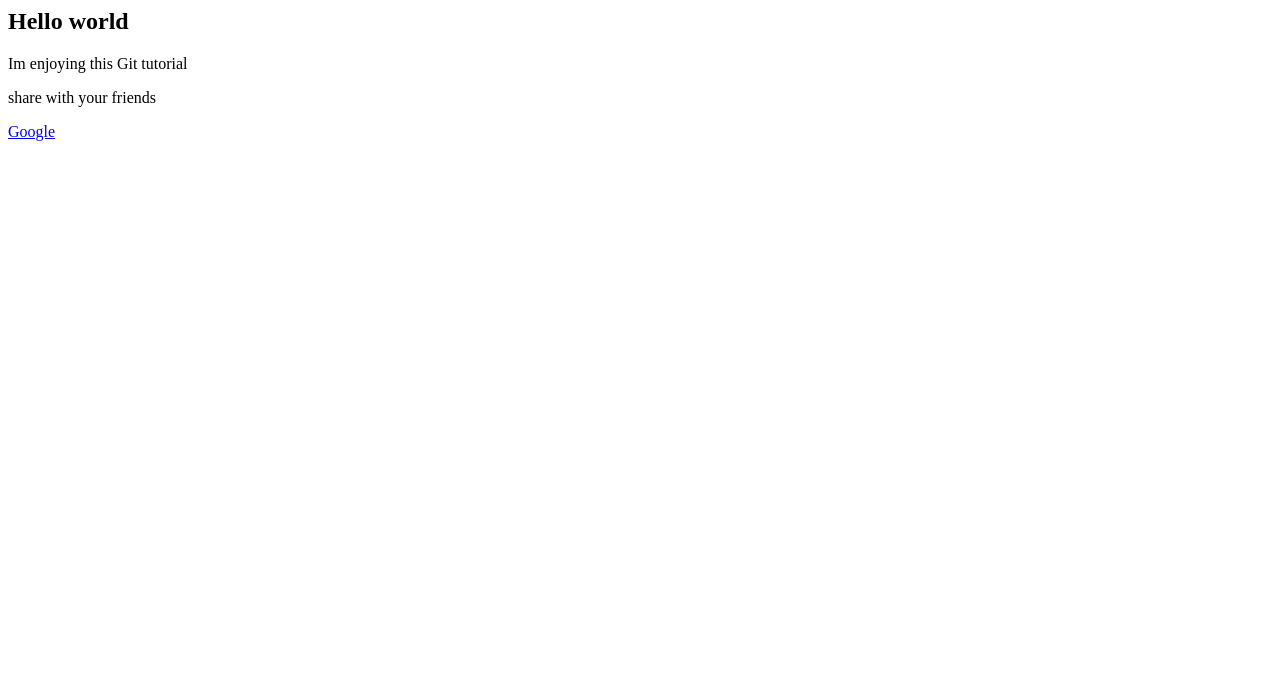
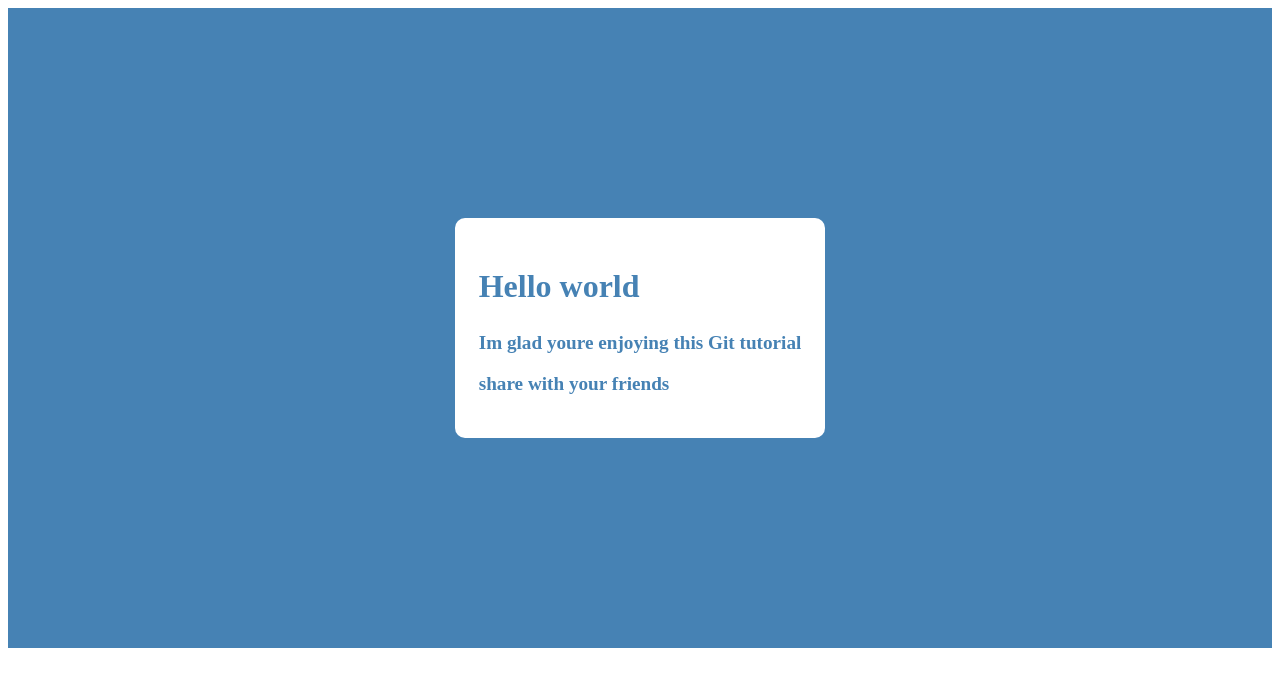
Before and after one commit to VilmaScript/git-demo, a plain HTML site: page index.html in a window 1280 px wide. Drawn offline with Linux system fonts and the light colour scheme.

Commit message:
Added a little styling

```diff
--- a/index.html
+++ b/index.html
@@ -1,4 +1,19 @@
-<h2> Hello world</h2>
-<p>Im enjoying this Git tutorial</p>
-<p>share with your friends</p>
-<a href="#">Google</a>
+<!DOCTYPE html>
+<html lang="en">
+<head>
+ <meta charset="UTF-8">
+ <meta http-equiv="X-UA-Compatible" content="IE=edge">
+ <meta name="viewport" content="width=device-width, initial-scale=1.0">
+ <link rel="stylesheet" href="style.css">
+ <title>Git demo</title>
+</head>
+<body>
+ <div class="container">
+  <div class="content">
+   <h2> Hello world</h2>
+ <p>Im glad youre enjoying this Git tutorial</p>
+ <p>share with your friends</p>
+  </div>
+ </div>
+</body>
+</html>
--- a/style.css
+++ b/style.css
@@ -0,0 +1,20 @@
+.container {
+ display: flex;
+ align-items: center;
+ justify-content: center;
+ height: 80vh;
+ background: steelblue;
+}
+.content {
+ background: #fff;
+ padding: 1.5em;
+ color: steelblue;
+ font-weight: bold;
+ border-radius: 10px;
+}
+h2 {
+ font-size: 2rem;
+}
+p{
+ font-size: 1.2rem;
+}
```
